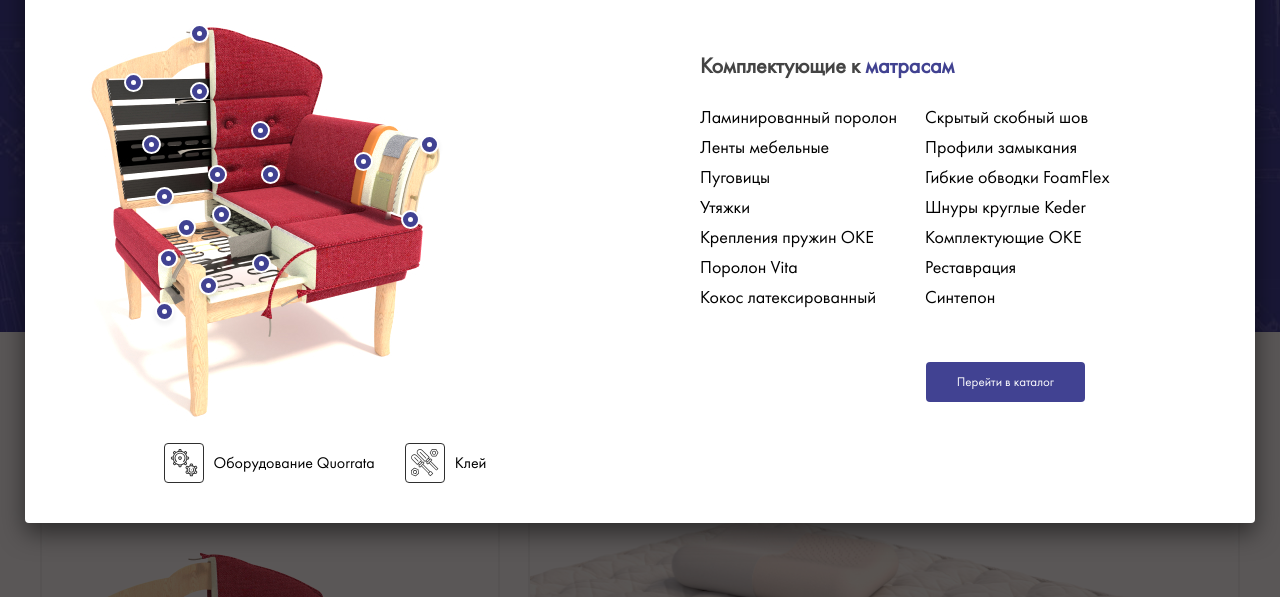
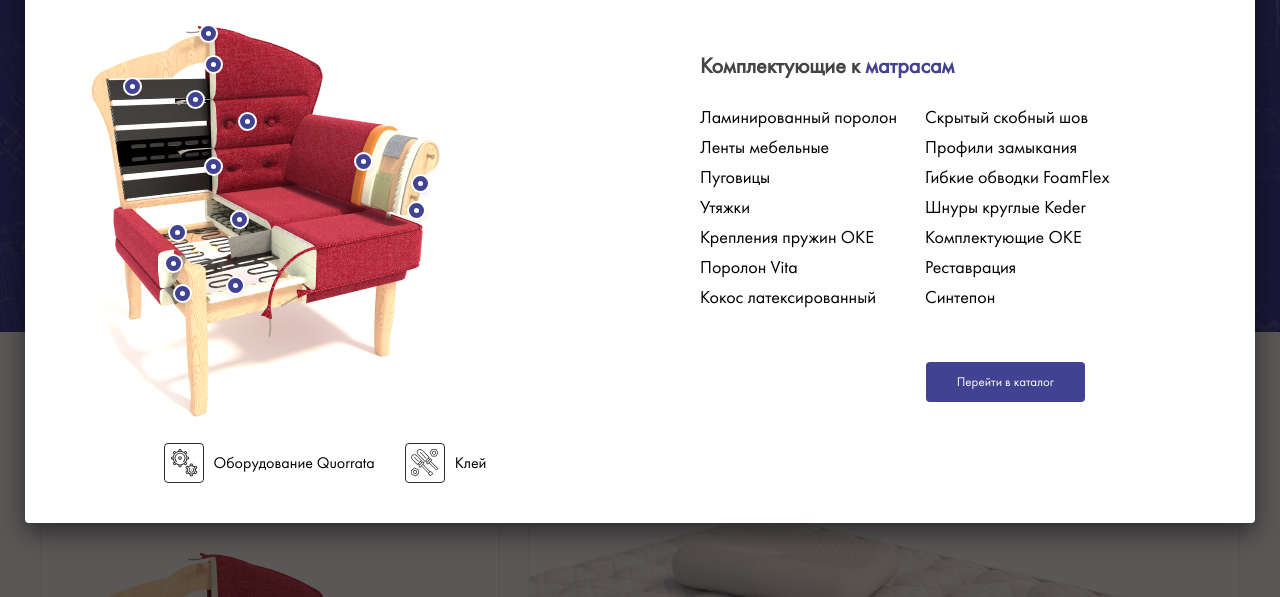
Before and after one commit to mavcycyan/espe, a plain HTML site: page index.html in a window 1280 px wide. Both pictures are taken after a click on the link 448 px from the left and 638 px from the top of the page. Shown: the part 164-761 px from the top of the page. Drawn offline with nearby package versions, Linux system fonts and the light colour scheme.

Commit message:
point fixes

```diff
--- a/css/main.scss
+++ b/css/main.scss
@@ -258,81 +258,65 @@ header {
         border-radius: 50%;
         box-shadow: 0px 3px 4px 1px #0000000d;
         &.sm1 {
-            top: 19%;
-            left: 19%;
+            top: 37%;
+            left: 71%;
         }
 
         &.sm2 {
-            top: 30%;
-            right: 48%;
+            top: 20%;
+            right: 77%;
             left: auto;
         }
 
         &.sm3 {
-            top: 50%;
-            right: 14%;
+            top: 28%;
+            right: 51%;
             left: auto;
         }
 
         &.sm4 {
-            top: 71%;
-            left: 26%;
+            top: 23%;
+            left: 33%;
         }
         &.sm5 {
-            top: 8%;
-            left: 34%;
+            top: 15%;
+            left: 37%;
         }
         &.sm6 {
-            top: 21%;
-            left: 34%;
+            top: 38%;
+            left: 37%;
         }
         &.sm7 {
-            top: 33%;
-            left: 23%;
+            top: 65%;
+            left: 42%;
         }
         &.sm8 {
-            top: 40%;
-            left: 38%;
+            top: 53%;
+            left: 29%;
         }
         &.sm9 {
-            top: 40%;
-            left: 50%;
+            top: 60%;
+            left: 28%;
         }
         &.sm10 {
-            top: 37%;
-            left: 71%;
+            top: 67%;
+            left: 30%;
         }
         &.sm11 {
-            top: 33%;
-            left: 86%;
+            top: 42%;
+            left: 84%;
         }
         &.sm12 {
-            top: 45%;
-            left: 26%;
+            top: 8%;
+            left: 36%;
         }
         &.sm13 {
-            top: 49%;
-            left: 39%;
+            top: 48%;
+            left: 83%;
         }
         &.sm14 {
-            top: 52%;
-            left: 31%;
-        }
-        &.sm15 {
-            top: 59%;
-            left: 27%;
-        }
-        &.sm16 {
-            top: 65%;
-            left: 36%;
-        }
-        &.sm17 {
-            top: 65%;
-            left: 36%;
-        }
-        &.sm18 {
-            top: 60%;
-            left: 48%;
+            top: 50%;
+            left: 43%;
         }
         &.md1 {
             top: 31%;
--- a/index.html
+++ b/index.html
@@ -182,7 +182,21 @@
                 <div class="modal-col">
                     <div class="modal-img">
                         <img src="img/prod1.jpg" alt="">
-                        <a href="#" class="content-bl-circ sm1 modl1" data-is="sm1"></a>
+                        <a href="#" class="content-bl-circ sm1 modl1" data-is="sm1">
+                            <!--<svg width="365" height="59" viewBox="0 0 365 59" fill="none" xmlns="http://www.w3.org/2000/svg">
+                                <g filter="url(#filter0_b)">
+                                    <path d="M365 1H202.5C191.454 1 182.5 9.95431 182.5 21V38C182.5 49.0457 173.546 58 162.5 58H0" stroke="#2F2F2F"/>
+                                </g>
+                                <defs>
+                                    <filter id="filter0_b" x="-50" y="-49.5" width="465" height="158" filterUnits="userSpaceOnUse" color-interpolation-filters="sRGB">
+                                        <feFlood flood-opacity="0" result="BackgroundImageFix"/>
+                                        <feGaussianBlur in="BackgroundImage" stdDeviation="25"/>
+                                        <feComposite in2="SourceAlpha" operator="in" result="effect1_backgroundBlur"/>
+                                        <feBlend mode="normal" in="SourceGraphic" in2="effect1_backgroundBlur" result="shape"/>
+                                    </filter>
+                                </defs>
+                            </svg>-->
+                        </a>
                         <a href="#" class="content-bl-circ sm2 modl1" data-is="sm2"></a>
                         <a href="#" class="content-bl-circ sm3 modl1" data-is="sm3"></a>
                         <a href="#" class="content-bl-circ sm4 modl1" data-is="sm4"></a>
@@ -196,10 +210,6 @@
                         <a href="#" class="content-bl-circ sm12 modl1" data-is="sm12"></a>
                         <a href="#" class="content-bl-circ sm13 modl1" data-is="sm13"></a>
                         <a href="#" class="content-bl-circ sm14 modl1" data-is="sm14"></a>
-                        <a href="#" class="content-bl-circ sm15 modl1" data-is="sm15"></a>
-                        <a href="#" class="content-bl-circ sm16 modl1" data-is="sm16"></a>
-                        <a href="#" class="content-bl-circ sm17 modl1" data-is="sm17"></a>
-                        <a href="#" class="content-bl-circ sm18 modl1" data-is="sm18"></a>
                     </div>
                     <div class="modal-use">
                         <a href="#" class="modal-use-bl">
```
Also changed, not shown: css/main.css, 1 other file.
